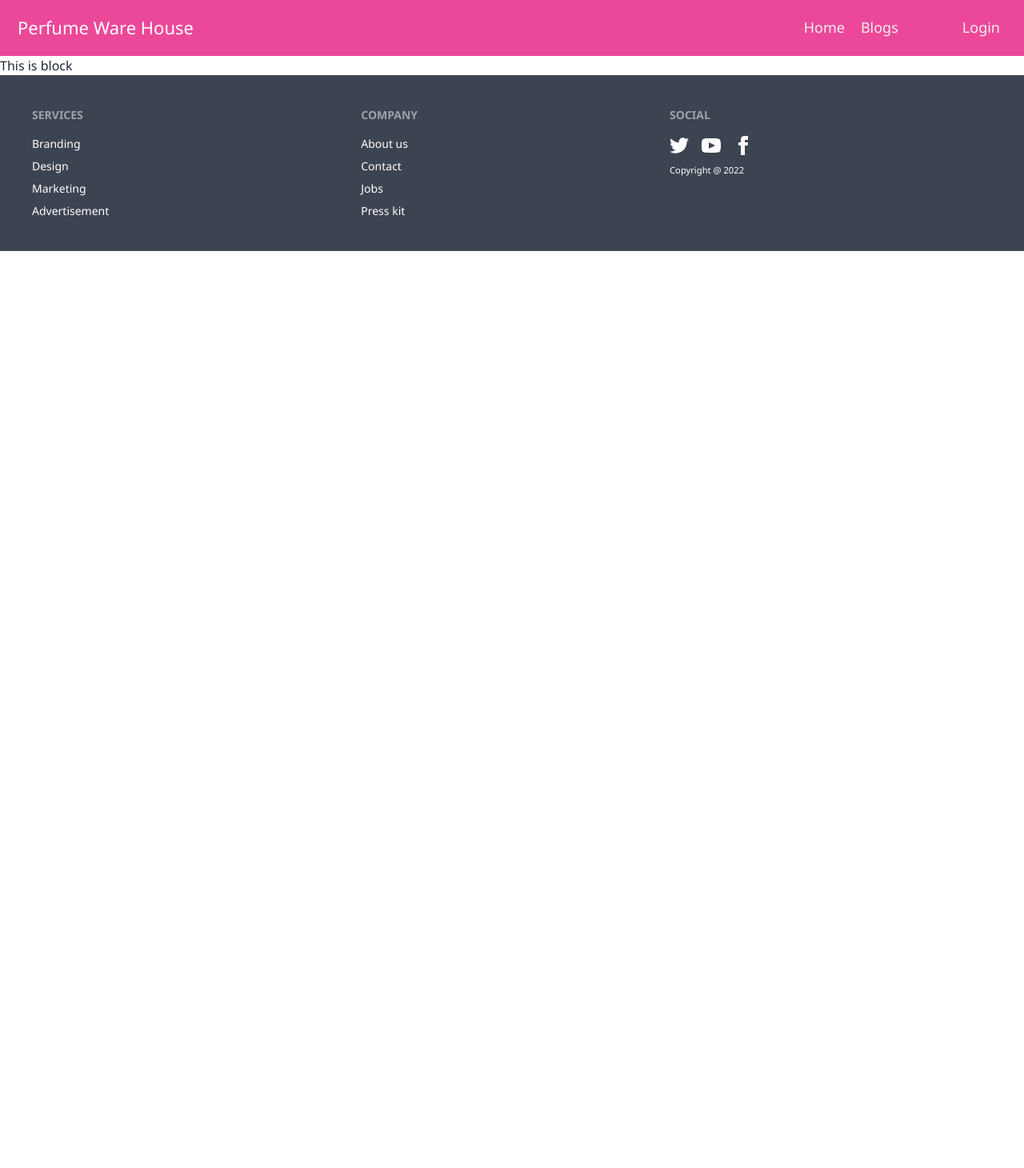
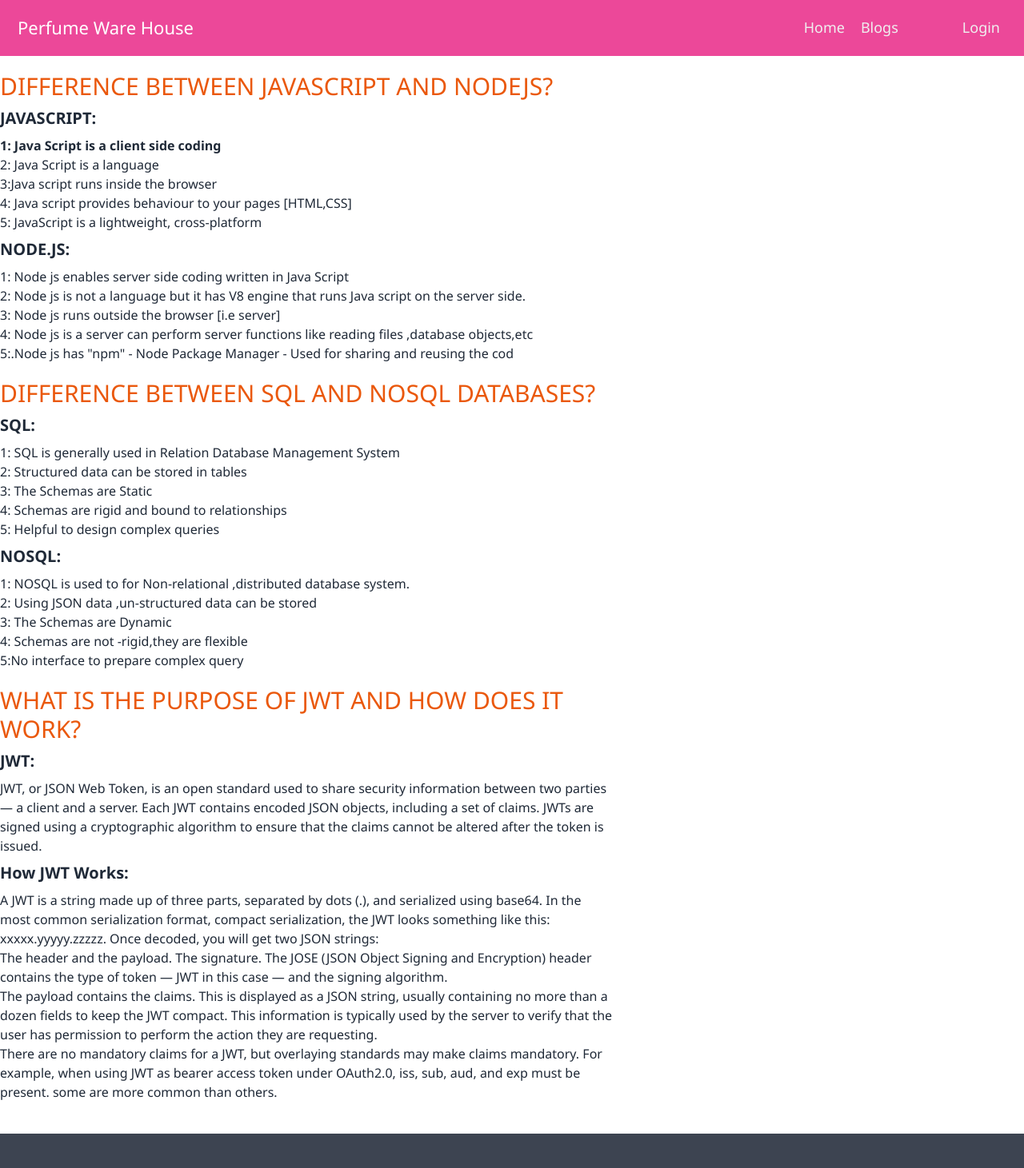
Before and after one commit to arminsultana05/perfumewarehouse-client-side, a React (Create React App) app: page /blogs in a window 1280 px wide. Shown: the top 1461 px of the page at 80% size. Before the commit the page ends 800 px from the top, so only its background shows below. Built offline with nearby package versions, Linux system fonts and the light colour scheme; no server answers.

Commit message:
blog side added

```diff
--- a/src/App.js
+++ b/src/App.js
@@ -16,6 +16,7 @@ import AddProduct from './Pages/AddProduct/AddProduct';
 import DeletwProduct from './Pages/DeleteProduct/DeletwProduct';
 import Order from './Pages/Order/Order';
 import Orders from './Pages/Order/Orders/Orders';
+import { ToastContainer } from 'react-toastify';
 
 function App() {
 
@@ -41,6 +42,7 @@ function App() {
 
       </Routes>
       <Footer></Footer>
+      <ToastContainer />
 
     </div>
 
--- a/src/Pages/Blogs/Blogs.js
+++ b/src/Pages/Blogs/Blogs.js
@@ -2,8 +2,70 @@ import React from 'react';
 
 const Blogs = () => {
     return (
-        <div>
-            <h1>This is block</h1>
+        <div className=' w-3/5 mb:w-full mb-10  mt-5'>
+            <div className="">
+                <h1 className='text-orange-600 text-3xl'>DIFFERENCE BETWEEN JAVASCRIPT AND NODEJS?</h1>
+                <p className='font-bold text-xl mt-2 mb-2'>JAVASCRIPT:</p>
+                <ul className=''>
+                    <li className='font-bold'>1: Java Script is a client side coding</li>
+                    <li>2: Java Script is a language</li>
+                    <li>3:Java script runs inside the browser</li>
+                    <li>4: Java script provides behaviour to your pages [HTML,CSS]</li>
+                    <li>5: JavaScript is a lightweight, cross-platform</li>
+                </ul>
+                <p className='font-bold text-xl mt-2 mb-2'>NODE.JS:</p>
+                <ul>
+                    <li>1:  Node js enables server side coding written in Java Script</li>
+                    <li>2: Node js is not a language but it has V8 engine that runs Java script on the server side.</li>
+                    <li>3:  Node js runs outside the browser [i.e server]</li>
+                    <li>4: Node js is a server can perform server functions like reading files ,database objects,etc</li>
+                    <li>5:.Node js has "npm" - Node Package Manager - Used for sharing  and reusing the cod</li>
+                </ul>
+
+            </div>
+            <div className="">
+                <h1 className='text-orange-600 text-3xl mt-5' >DIFFERENCE BETWEEN SQL AND NOSQL DATABASES?</h1>
+                <p className='font-bold text-xl mt-2 mb-2'>SQL:</p>
+                <ul className='text-'>
+                    <li>1: SQL is generally used in Relation Database Management System</li>
+                    <li>2: Structured data can be stored in tables</li>
+                    <li>3: The  Schemas are Static</li>
+                    <li>4: Schemas are rigid  and bound to relationships</li>
+                    <li>5: Helpful to design complex queries</li>
+                </ul>
+                <p className='font-bold text-xl mt-2 mb-2'>NOSQL:</p>
+                <ul>
+                    <li>1: NOSQL is used to for Non-relational ,distributed database system.</li>
+                    <li>2: Using JSON data ,un-structured data can be stored</li>
+                    <li>3: The Schemas are Dynamic</li>
+                    <li>4: Schemas are not -rigid,they are flexible</li>
+                    <li>5:No interface to prepare complex query</li>
+                </ul>
+            </div>
+            <div className="">
+                <p className='text-orange-600 text-3xl mt-5'>WHAT IS THE PURPOSE OF JWT AND HOW DOES IT WORK?</p>
+                <p className='font-bold text-xl mt-2 mb-2'>JWT:</p>
+                <p>JWT, or JSON Web Token, is an open standard used to share security information between two parties — a client and a server. Each JWT contains encoded JSON objects, including a set of claims. JWTs are signed using a cryptographic algorithm to ensure that the claims cannot be altered after the token is issued.</p>
+                <p className='font-bold text-xl mt-2 mb-2'>How JWT Works:</p>
+                <p>A JWT is a string made up of three parts, separated by dots (.), and serialized using base64. In the most common serialization format, compact serialization, the JWT looks something like this: xxxxx.yyyyy.zzzzz.
+
+                    Once decoded, you will get two JSON strings:
+                    <br />
+
+                    The header and the payload.
+                    The signature.
+                    The JOSE (JSON Object Signing and Encryption) header contains the type of token — JWT in this case — and the signing algorithm.
+                    <br />
+
+                    The payload contains the claims. This is displayed as a JSON string, usually containing no more than a dozen fields to keep the JWT compact. This information is typically used by the server to verify that the user has permission to perform the action they are requesting.
+                    <br />
+
+                    There are no mandatory claims for a JWT, but overlaying standards may make claims mandatory. For example, when using JWT as bearer access token under OAuth2.0, iss, sub, aud, and exp must be present. some are more common than others.
+
+
+                     </p>
+            </div>
+
 
         </div>
     );
--- a/src/Pages/DeleteProduct/DeleteItems/DeleteItems.js
+++ b/src/Pages/DeleteProduct/DeleteItems/DeleteItems.js
@@ -8,7 +8,7 @@ const DeleteItems = ({product,handleDelete}) => {
                 <table>
                     <thead>
                         <tr>
-                            <th>Sl</th>
+                            <th>ID</th>
                             <th>Image</th>
                             <th>Name</th>
                             <th>Price</th>
@@ -19,7 +19,7 @@ const DeleteItems = ({product,handleDelete}) => {
 
                     <tbody>
                         <tr>
-                            <td>01</td>
+                            <td>{product._id}</td>
                             <td><img src={product.img} alt="" /></td>
                             <td>{product.name}</td>
                             <td>{product.price}</td>
--- a/src/Pages/ProductDetail/ProductDetail.js
+++ b/src/Pages/ProductDetail/ProductDetail.js
@@ -6,6 +6,7 @@ import auth from '../../firebase.init'
 import axios from 'axios';
 import './ProductDetail.css'
 import { useState } from 'react';
+import { toast } from 'react-toastify';
 
 const ProductDetail = () => {
     const [user] = useAuthState(auth);
@@ -36,7 +37,12 @@ const ProductDetail = () => {
     }
     const handleDelivered = id => {
         axios.put(`http://localhost:5000/product/update/${id}`)
-        setProducts({ ...products, qty: products.qty = products.qty - 1 });
+
+        if( products.qty <= 0){
+            toast("Sold Out")
+        }else{
+            setProducts({ ...products, qty: products.qty = products.qty - 1 });
+        }
     }
 
     const handleUpdate = id => {
```
